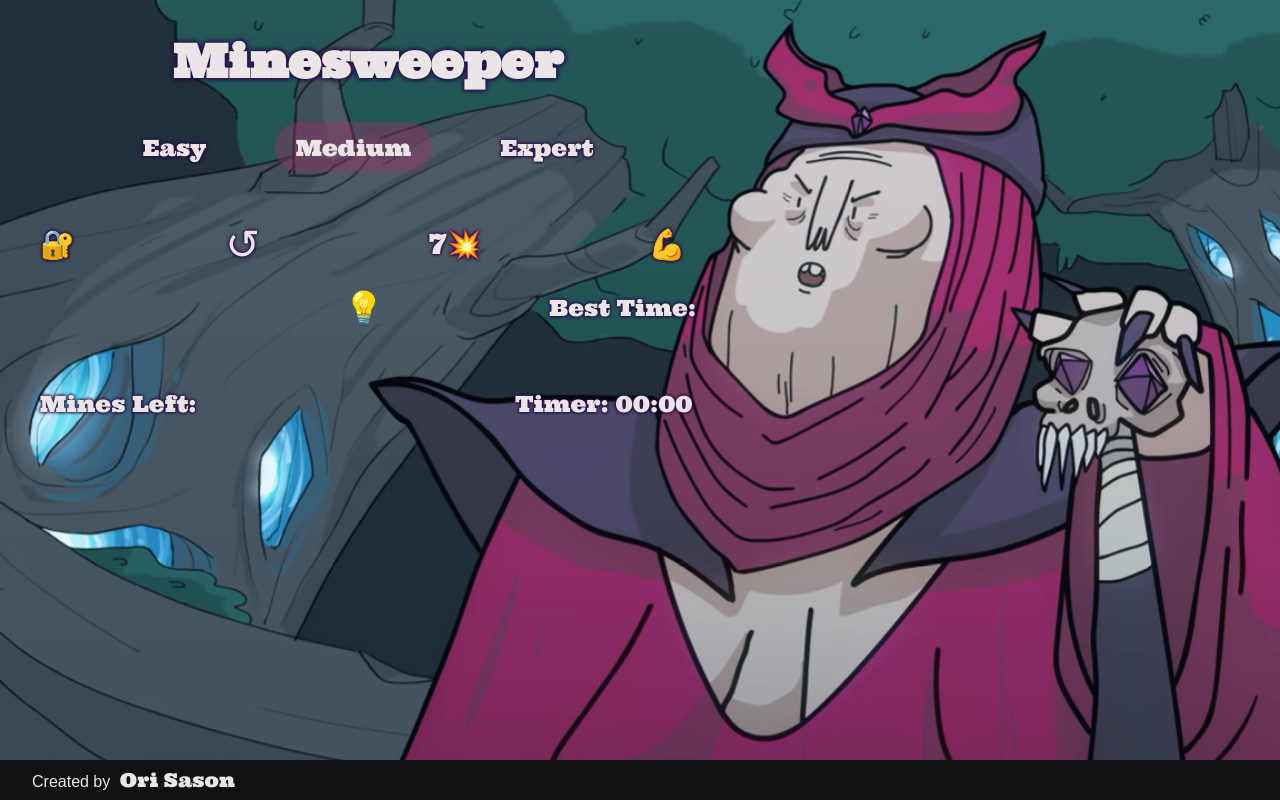
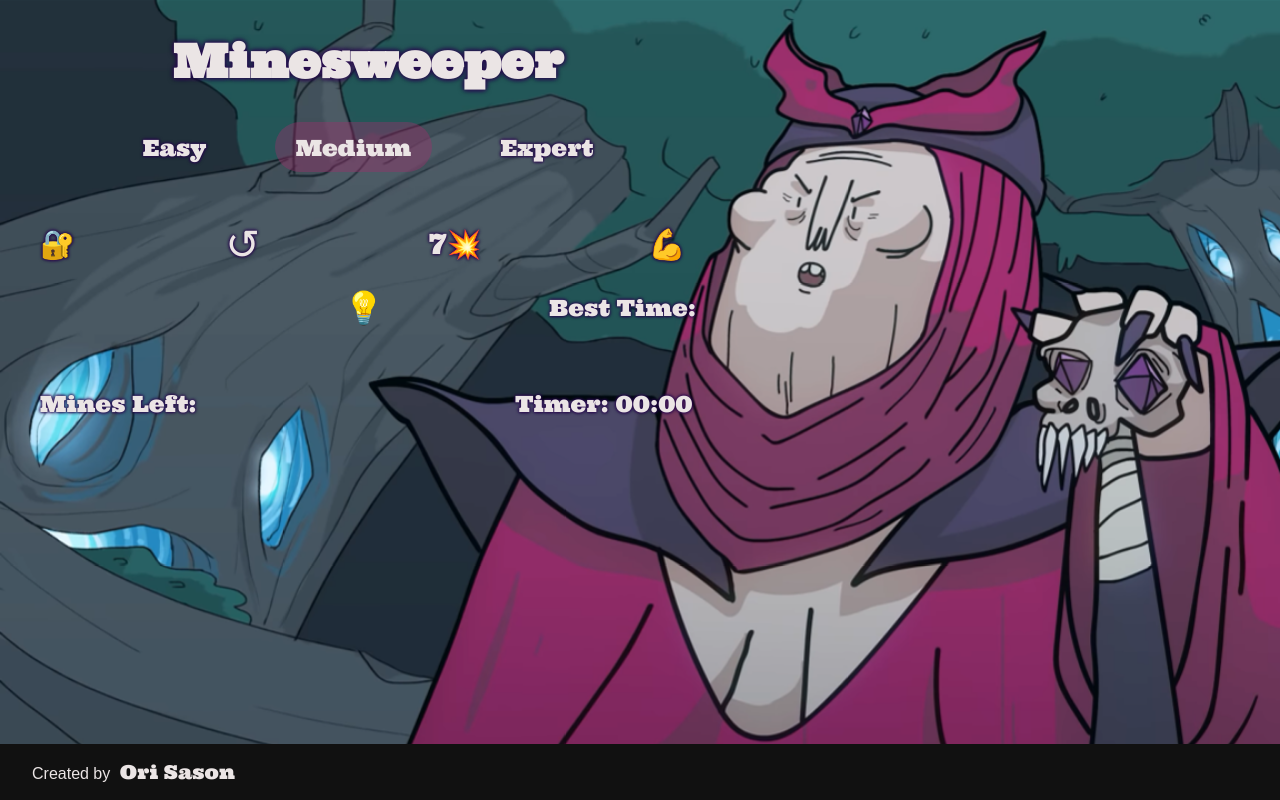
Before and after one commit to Ori-Sason/Minesweeper, a plain HTML site: page index.html in a window 1280 px wide. Drawn offline with Linux system fonts and the light colour scheme; files whose address does not match are found by name.

Commit message:
footer position

```diff
--- a/css/board.css
+++ b/css/board.css
@@ -1,6 +1,5 @@
 .board-table {
-    margin: auto;
-    margin-top: 0.7rem  ;
+    margin: 1rem auto 3rem auto;
     overflow: hidden;
     table-layout: fixed; /* font size doesn't change td size*/
     outline: 0.125 solid #6247aa33;
--- a/css/main.css
+++ b/css/main.css
@@ -47,19 +47,20 @@ body {
 
 .game-container {
   position: absolute;
+  display: flex;
+  flex-direction: column;
   height: 100%;
   width: 100%;
   text-align: center;
 }
 
 .game-flex-container {
-  height: 95%;
+  min-height: fit-content;
   width: 46rem;
   padding: 0 2.5rem;
 
   display: flex;
   flex-direction: column;
-  justify-content: center;
 }
 
 h1 {
@@ -74,8 +75,8 @@ footer {
   display: flex;
   flex-direction: column;
   justify-content: center;
-  height: 5%;
   width: 100%;
+  margin-top: auto;
   padding-left: 2rem;
   font-family: sans-serif;
   text-align: left;
```
